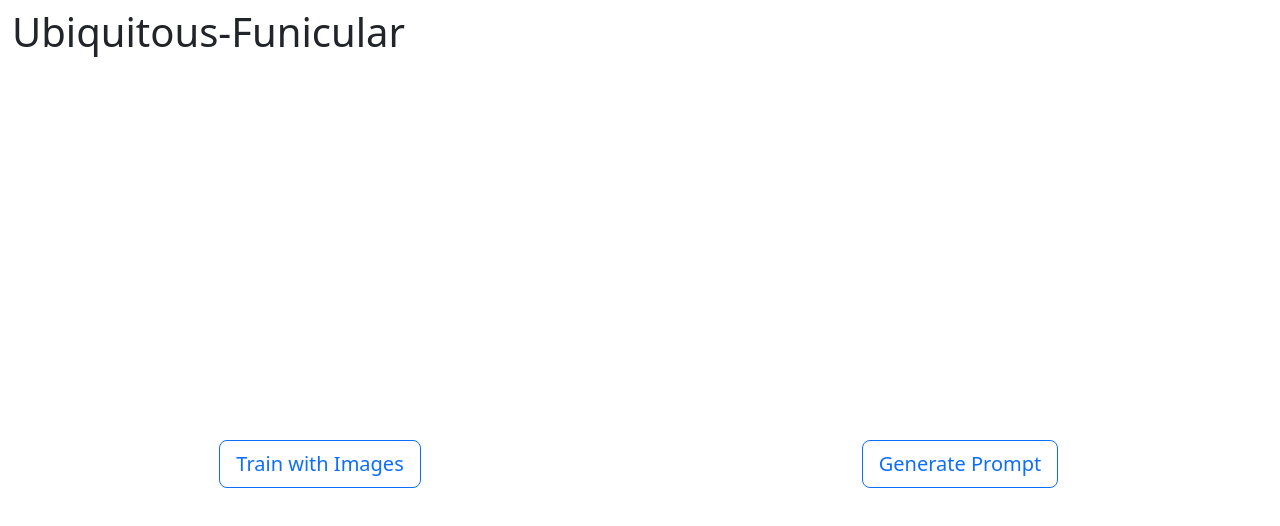
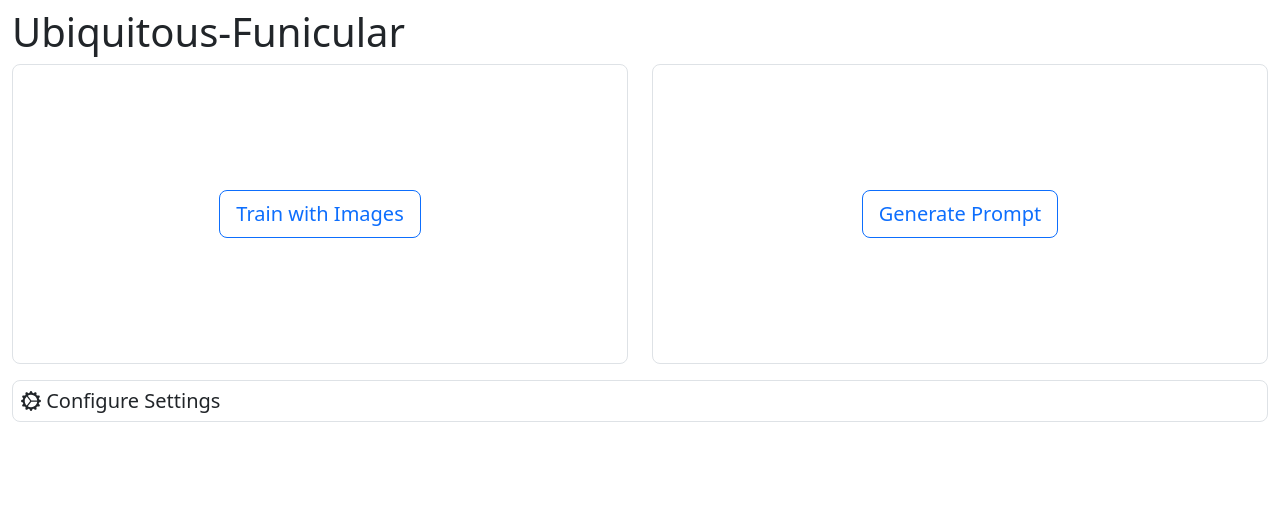
Before and after one commit to salmanrameli/hapax-legomenon, a React (Vite) app in the folder frontend/: page / in a window 1280 px wide. Shown: the top 526 px of the page. Built offline with nearby package versions, Linux system fonts and the light colour scheme.

Commit message:
refine homepage

```diff
--- a/frontend/src/App.tsx
+++ b/frontend/src/App.tsx
@@ -5,7 +5,7 @@ import Row from 'react-bootstrap/Row';
 import Col from 'react-bootstrap/Col';
 import { global } from './constants/constants';
 import Main from './train/main';
-import { HouseFill } from 'react-bootstrap-icons';
+import { GearWideConnected, HouseFill } from 'react-bootstrap-icons';
 
 function App() {
     const [mode, setMode] = useState<number>(global.MODE_HOME)
@@ -14,12 +14,21 @@ function App() {
         switch(mode) {
             case global.MODE_HOME:
                 return (
-                    <Row className="justify-content-center align-items-center vh-100">
-                        <Col className="text-center">
-                            <Button variant="outline-primary" size="lg" onClick={() => setMode(global.MODE_TRAIN)}>Train with Images</Button>
+                    <Row>
+                        <Col className="col-12 col-md-6 text-center" style={{height:"300px"}}>
+                            <div className='d-flex h-100 justify-content-center align-items-center border rounded-3'>
+                                <Button variant="outline-primary" size="lg" onClick={() => setMode(global.MODE_TRAIN)}>Train with Images</Button>
+                            </div>
                         </Col>
-                        <Col className='text-center'>
-                            <Button variant="outline-primary" size="lg" onClick={() => setMode(global.MODE_GENERATE_PROMPT)}>Generate Prompt</Button>
+                        <Col className='col-12 col-md-6 text-center' style={{height:"300px"}}>
+                            <div className='d-flex h-100 justify-content-center align-items-center border rounded-3'>
+                                <Button variant="outline-primary" size="lg" onClick={() => setMode(global.MODE_GENERATE_PROMPT)}>Generate Prompt</Button>
+                            </div>
+                        </Col>
+                        <Col className='col-12 mt-3'>
+                            <div className='d-flex border rounded-3 p-2'>
+                                <h5 className='mb-0'><GearWideConnected style={{marginTop:"-3px"}} /> Configure Settings</h5>
+                            </div>
                         </Col>
                     </Row>
                 )
```
